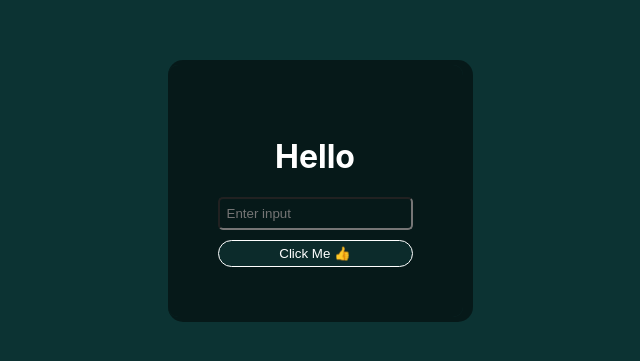
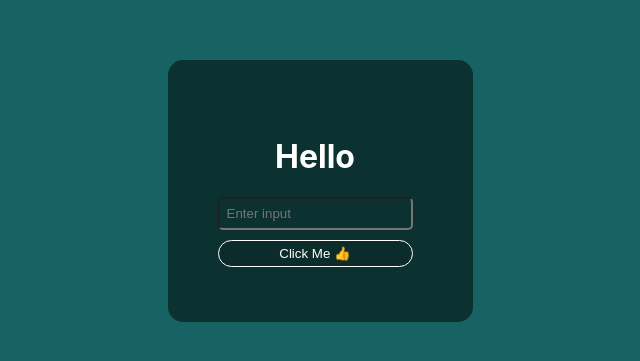
Before and after one commit to Sajjad124/react-form, a React (Create React App) app: page / in a window 1280 px wide. Shown: the part 209-570 px from the top of the page, without its empty margins (325-965 px from the left). Built offline with nearby package versions, Linux system fonts and the light colour scheme.

Commit message:
Update index.css

```diff
--- a/src/index.css
+++ b/src/index.css
@@ -17,7 +17,7 @@ code {
   align-items: center;
   height: 100vh;
   flex-direction: column;
-  background-color: rgb(12, 51, 51);
+  background-color: rgb(23, 98, 98);
 }
 .inner {
   max-width: 100%;
```
